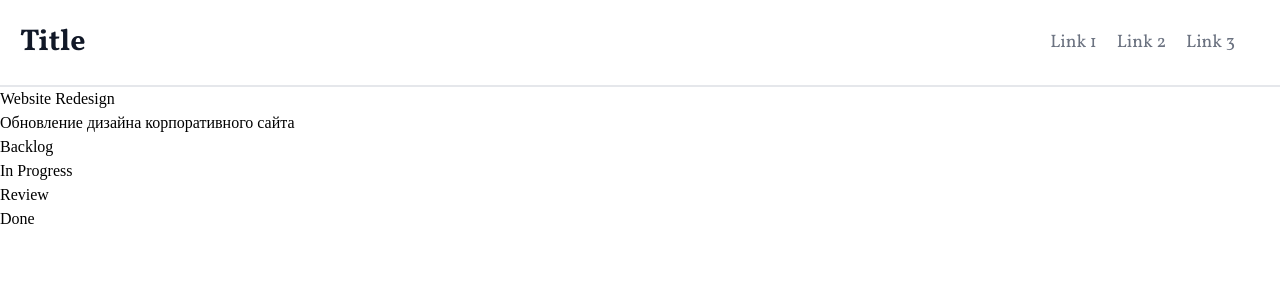
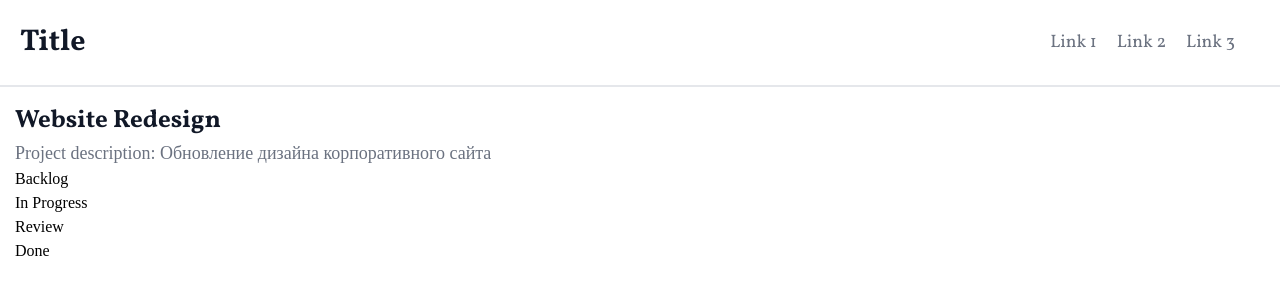
Before and after one commit to devaitt/task-flow, a React (Vite) app: page /projects/1 in a window 1280 px wide. Shown: the top 300 px of the page. Built offline with nearby package versions, Linux system fonts and the light colour scheme; data requests are answered from the project's data file.

Commit message:
styles for project page

```diff
--- a/src/pages/ProjectPage.css
+++ /dev/null
@@ -1,4 +0,0 @@
-.project__body {
-  display: flex;
-  flex-direction: row;
-}
--- /dev/null
+++ b/src/pages/ProjectPage.module.css
@@ -0,0 +1,16 @@
+.projectTitle {
+  font-family: "Vollkorn";
+  font-size: 25px;
+  font-weight: 700;
+  color: #111827;
+}
+
+.projectBody {
+  padding: 15px 15px;
+}
+
+.projectDescription {
+  color: #6b7280;
+  line-height: 1.5;
+  font-size: 18px;
+}
--- a/src/pages/ProjectPage.tsx
+++ b/src/pages/ProjectPage.tsx
@@ -3,6 +3,7 @@ import { useQuery } from "@tanstack/react-query";
 import { getProject } from "../../API/projects";
 import { getTasksByProject } from "../../API/tasks";
 import Kanban from "../components/kanban/Kanban";
+import styles from "./ProjectPage.module.css";
 
 export default function ProjectPage() {
   const { projectId } = useParams();
@@ -31,10 +32,12 @@ export default function ProjectPage() {
   }
 
   return (
-    <div className="project__container">
-      <div className="project__body">
-        <h1 className="project__title">{projectQuery.data.name}</h1>
-        <p className="project__description">{projectQuery.data.description}</p>
+    <div className={styles.projectContainer}>
+      <div className={styles.projectBody}>
+        <h1 className={styles.projectTitle}>{projectQuery.data.name}</h1>
+        <p className={styles.projectDescription}>
+          {`Project description: ${projectQuery.data.description}`}
+        </p>
         <Kanban tasks={tasksQuery.data} />
       </div>
     </div>
```
